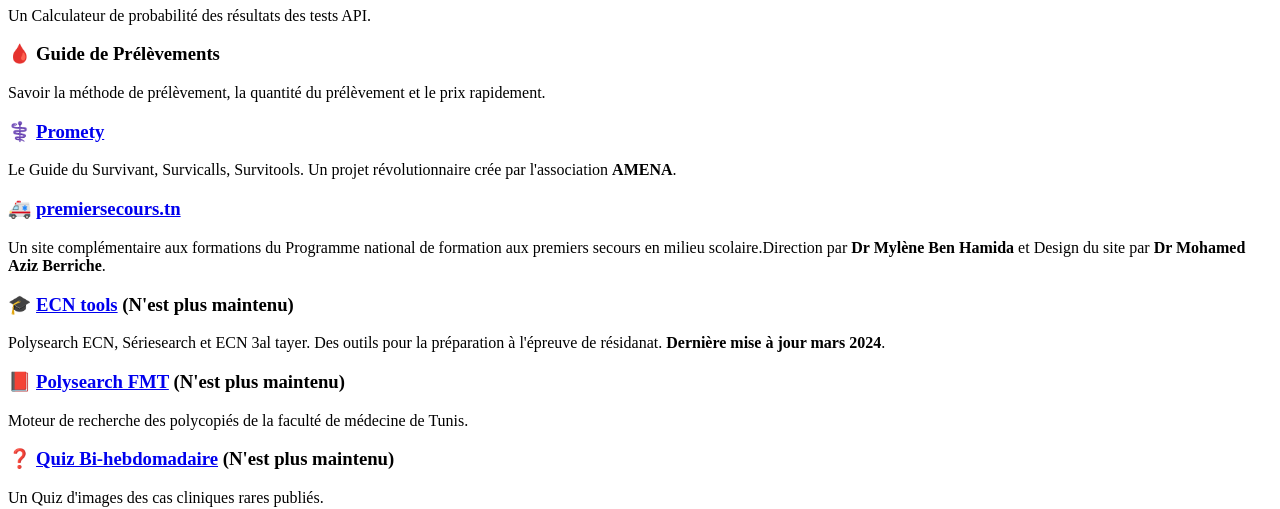
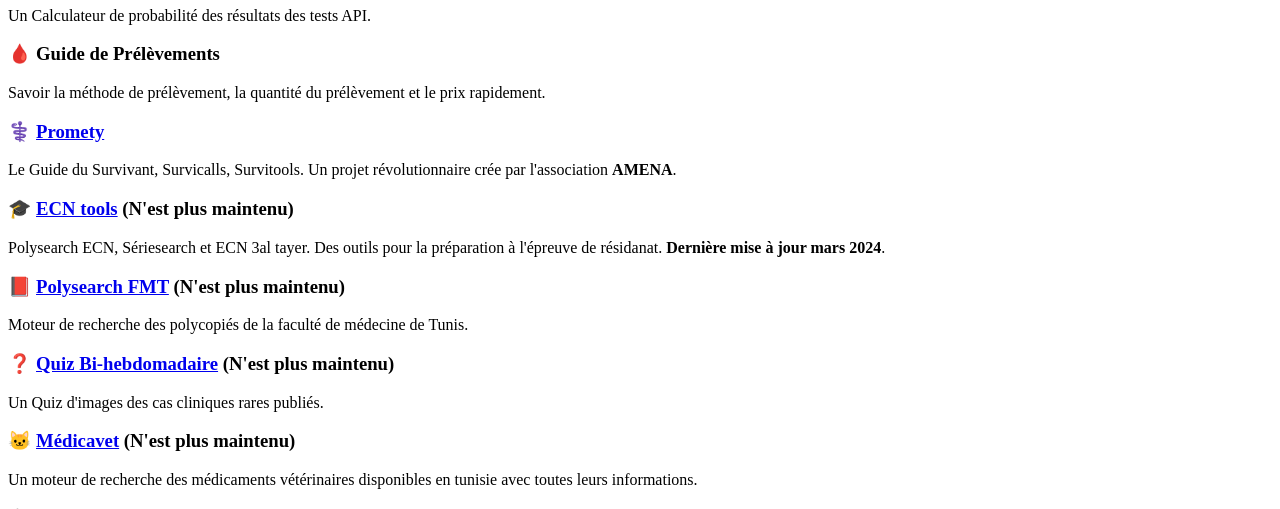
Before and after one commit to ihebchagra/iheb.tn-v3, a PHP site: page /home.php in a window 1280 px wide. Shown: the part 543-1052 px from the top of the page. Run offline with PHP 8.4, Linux system fonts and the light colour scheme.

Commit message:
update home page

```diff
--- a/routes/home.php
+++ b/routes/home.php
@@ -13,7 +13,7 @@
 <h2>Mes Projets</h2>
 <h3>💊 <a hx-get="/medicasearch" hx-target="#content" hx-swap="outerHTML" hx-select="#content">Médicasearch</a></h3>
 <p>Un moteur de recherche des médicaments disponibles en tunisie avec toutes leurs informations.</p>
-<h3>🦠 <a hx-get="/eucast" hx-target="#content" hx-swap="outerHTML" hx-select="#content">CA-SFM Search</a></h3>
+<h3>🦠 <a hx-get="/casfmsearch" hx-target="#content" hx-swap="outerHTML" hx-select="#content">CA-SFM Search</a></h3>
 <p>Un moteur de recherche pour accéder rapidement aux dernières recommendation du CA-SFM.</p>
 <h3>🧪 <a hx-get="/apicalcul" hx-target="#content" hx-swap="outerHTML" hx-select="#content">APIcalcul</a></h3>
 <p>Un Calculateur de probabilité des résultats des tests API.</p>
@@ -21,8 +21,8 @@
 <p>Savoir la méthode de prélèvement, la quantité du prélèvement et le prix rapidement.</p>
 <h3>⚕️ <a href="https://promety.tn">Promety</a></h3>
 <p>Le Guide du Survivant, Survicalls, Survitools. Un projet révolutionnaire crée par l'association <b>AMENA</b>.</p>
-<h3>🚑 <a href="https://premiersecours.tn">premiersecours.tn</a></h3>
-<p>Un site complémentaire aux formations du Programme national de formation aux premiers secours en milieu scolaire.Direction par <b>Dr Mylène Ben Hamida</b> et Design du site par <b>Dr Mohamed Aziz Berriche</b>.</p>
+<!-- <h3>🚑 <a href="https://premiersecours.tn">premiersecours.tn</a></h3> -->
+<!-- <p>Un site complémentaire aux formations du Programme national de formation aux premiers secours en milieu scolaire.Direction par <b>Dr Mylène Ben Hamida</b> et Design du site par <b>Dr Mohamed Aziz Berriche</b>.</p> -->
 <h3>🎓 <a href="https://ecn.iheb.tn/">ECN tools</a> <span class='deprecated'>(N'est plus maintenu)</span></h3>
 <p> Polysearch ECN, Sériesearch et ECN 3al tayer. Des outils pour la préparation à l'épreuve de résidanat. <b>Dernière mise à jour mars 2024</b>.</p>
 <h3>📕 <a href="https://ihebchagra.github.io/polysearch">Polysearch FMT</a> <span class='deprecated'>(N'est plus maintenu)</span></h3>
```
